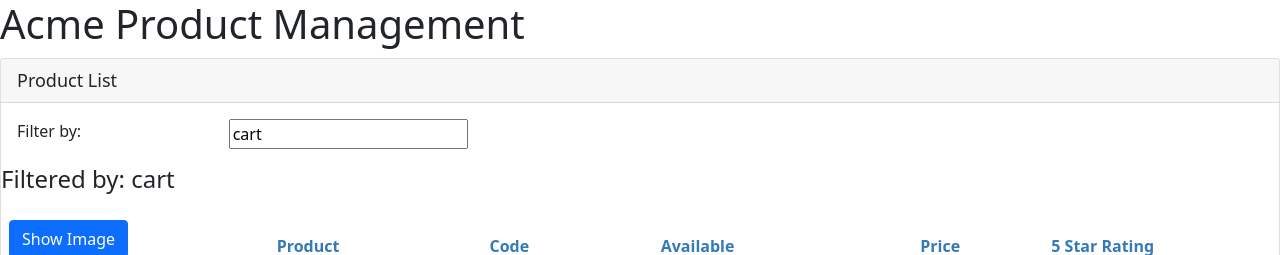
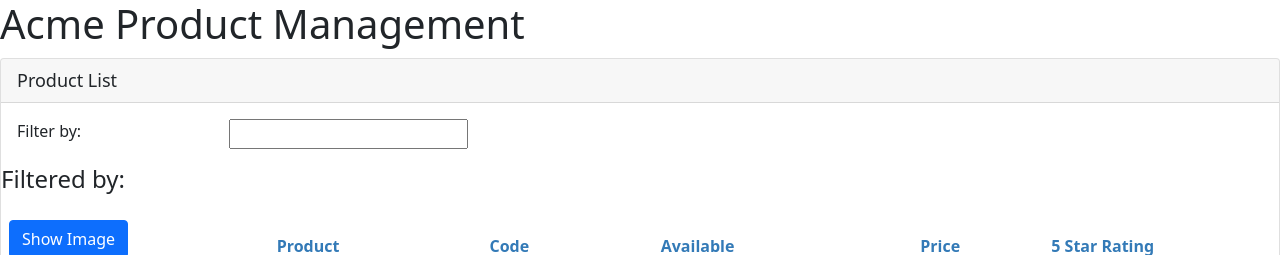
Before and after one commit to JingyingheXD/angular-start, an Angular app in the folder my-app/: page / in a window 1280 px wide. Shown: the top 255 px of the page. Built offline with nearby package versions, Linux system fonts and the light colour scheme.

Commit message:
private propertygetter and setter

```diff
--- a/my-app/src/app/products/product-list.component.ts
+++ b/my-app/src/app/products/product-list.component.ts
@@ -11,7 +11,15 @@ export class ProductListComponent implements OnInit {
   imageWidth = 50;
   imageMargin: number = 2;
   showImage: boolean = false;
-  listFilter: string = 'cart';
+  // listFilter: string = 'cart';
+
+  private _listFilter: string = '';
+  get listFilter(): string {
+    return this._listFilter;
+  }
+  set listFilter(value: string) {
+    this._listFilter = value;
+  }
 
   products: IProduct[] = [
     {
```
